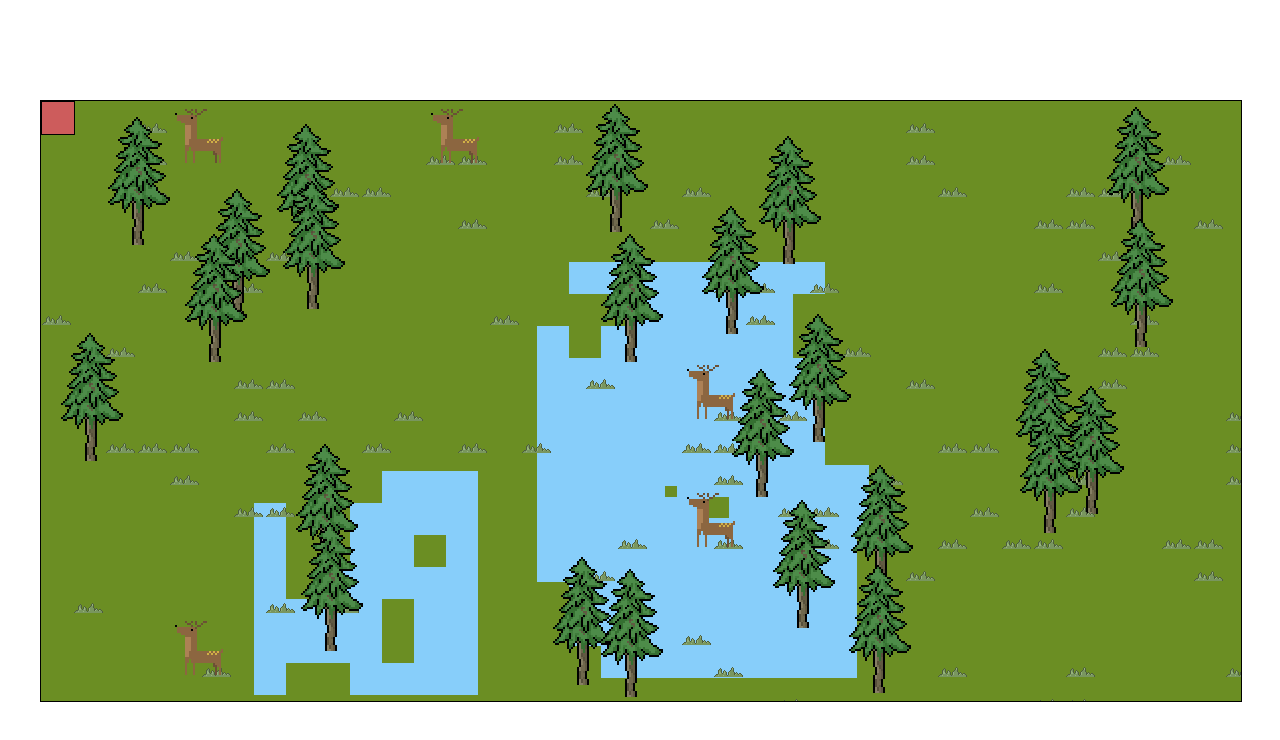
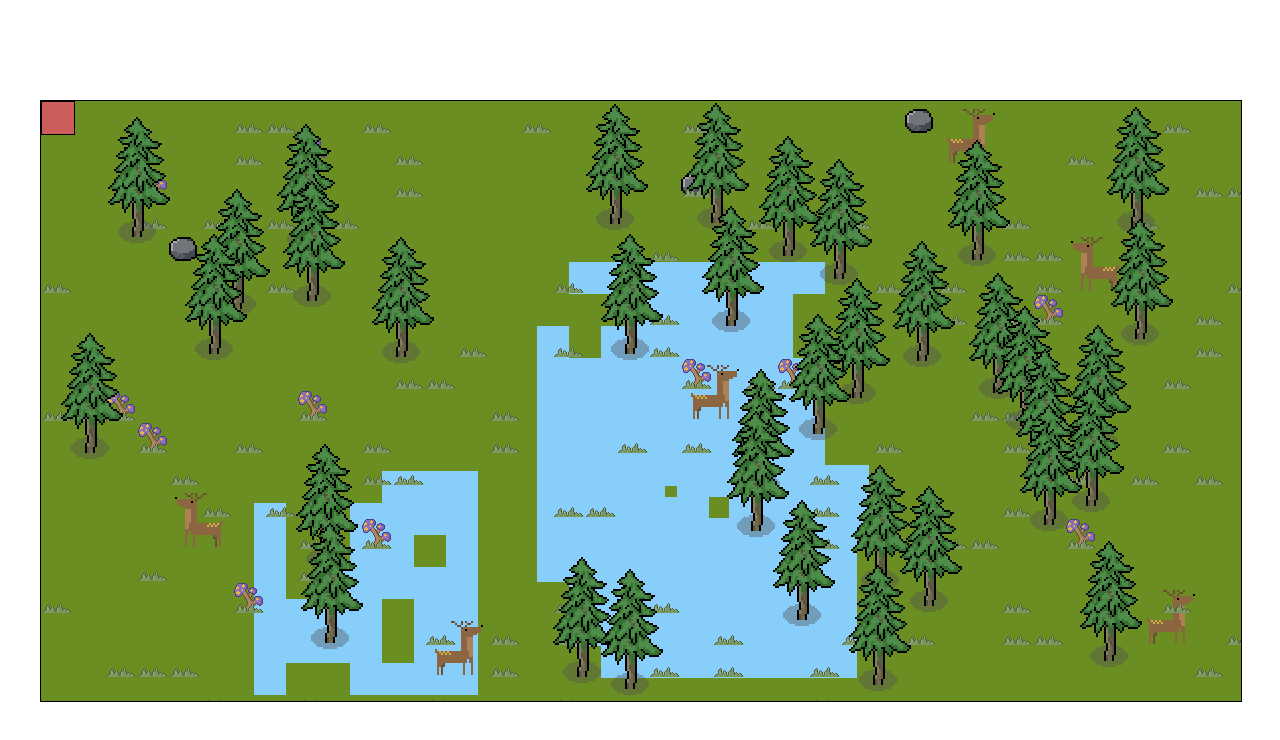
Before and after one commit to sase6/survival-game, a website with bundled scripts: page public/index.html in a window 1280 px wide. Built offline with nearby package versions, Linux system fonts and the light colour scheme.

Commit message:
created stones and purple mushrooms

```diff
--- a/public/styles/_environment.scss
+++ b/public/styles/_environment.scss
@@ -4,3 +4,17 @@
   background-color: lightskyblue;
   z-index: 1 !important;
 }
+
+.stone {
+  @include defaultEntity();
+  border: none;
+  background: url('/public/assets/environment/stone.png');
+  background-size: cover;
+}
+
+.purple-mushroom {
+  @include defaultEntity();
+  border: none;
+  background: url('/public/assets/environment/purple-mushroom.png');
+  background-size: cover;
+}
--- a/public/styles/entities/_tree.scss
+++ b/public/styles/entities/_tree.scss
@@ -2,7 +2,7 @@
   position: absolute;
   width: 64px;
   height: 128px;
-  background: url('/public/assets/tree/pine.png');
+  background: url('/public/assets/tree/tree.png');
   background-size: cover;
   transform-style: preserve-3D;
   transform-origin: bottom center !important;
--- /dev/null
+++ b/scripts/entities/environment/mushroom.js
@@ -0,0 +1,10 @@
+import Entity from "../entityClass.js";
+
+class Mushroom extends Entity {
+  constructor(x, y, pushOnFrame, player) {
+    super(x, y, 120, 'purple-mushroom', pushOnFrame, false);
+    this.player = player;
+  }
+};
+
+export default Mushroom;
--- /dev/null
+++ b/scripts/entities/environment/stoneClass.js
@@ -0,0 +1,10 @@
+import Entity from "../entityClass.js";
+
+class Stone extends Entity {
+  constructor(x, y, pushOnFrame, player) {
+    super(x, y, 120, 'stone', pushOnFrame, false);
+    this.player = player;
+  }
+};
+
+export default Stone;
--- a/scripts/entities/spawn.js
+++ b/scripts/entities/spawn.js
@@ -2,6 +2,8 @@ import Tree from './tree/treeClass.js';
 import Grass from './environment/grassClass.js';
 import Deer from './animals/deer.js';
 import WaterBody from './environment/waterBodyClass.js';
+import Stone from './environment/stoneClass.js';
+import Mushroom from './environment/mushroom.js';
 import random from '../helper/randomizer.js';
 
 const trees = (max, min, pushOnFrame, player) => {
@@ -16,7 +18,18 @@ const trees = (max, min, pushOnFrame, player) => {
 const grasses = (chance, pushOnFrame, player, xMax=1200, yMax=600, size=32) => {
   for (let x = 0; x < xMax; x += size) {
     for (let y = 0; y < yMax; y += size) {
-      if (random.percent(chance)) new Grass(x, y, pushOnFrame, player);
+      if (random.percent(chance)) {
+        new Grass(x, y, pushOnFrame, player);
+        if (random.percent(10)) new Mushroom(x, y-1, pushOnFrame, player);
+      }
+    }
+  }
+};
+
+const stones = (chance, pushOnFrame, player, xMax=1200, yMax=600, size=32) => {
+  for (let x = 0; x < xMax; x += size) {
+    for (let y = 0; y < yMax; y += size) {
+      if (random.percent(chance)) new Stone(x, y, pushOnFrame, player);
     }
   }
 };
@@ -38,5 +51,5 @@ const waterBodies = (pushOnFrame, player, minAmt=1, maxAmt=3, xMax=700, yMax=500
 };
 
 export default {
-  trees, grasses, deers, waterBodies
+  trees, grasses, deers, waterBodies, stones
 };
--- a/scripts/index.js
+++ b/scripts/index.js
@@ -9,9 +9,10 @@ class World {
 
     // Spawns
     spawn.waterBodies(this.pushOnFrame, this.player);
+    spawn.stones(1, this.pushOnFrame, this.player);
     spawn.grasses(15, this.pushOnFrame, this.player);
     spawn.deers(12.5, this.pushOnFrame, this.player);
-    spawn.trees(25, 20, this.pushOnFrame, this.player);
+    spawn.trees(40, 20, this.pushOnFrame, this.player);
 
     this.loop();
   }
```
Also changed, not shown: public/assets/environment/purple-mushroom.png (added), public/assets/environment/stone.png (added), public/assets/tree/tree.png (added), public/styles/style.css, 1 other file.
